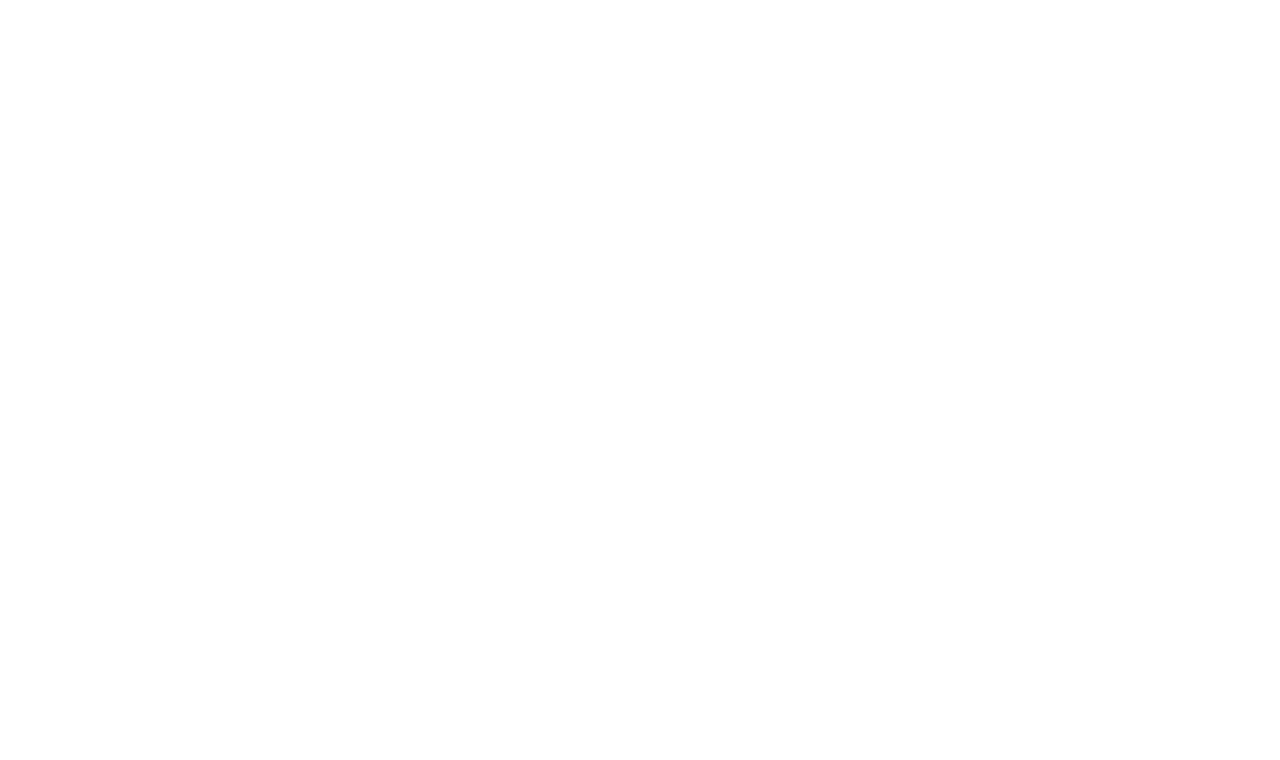
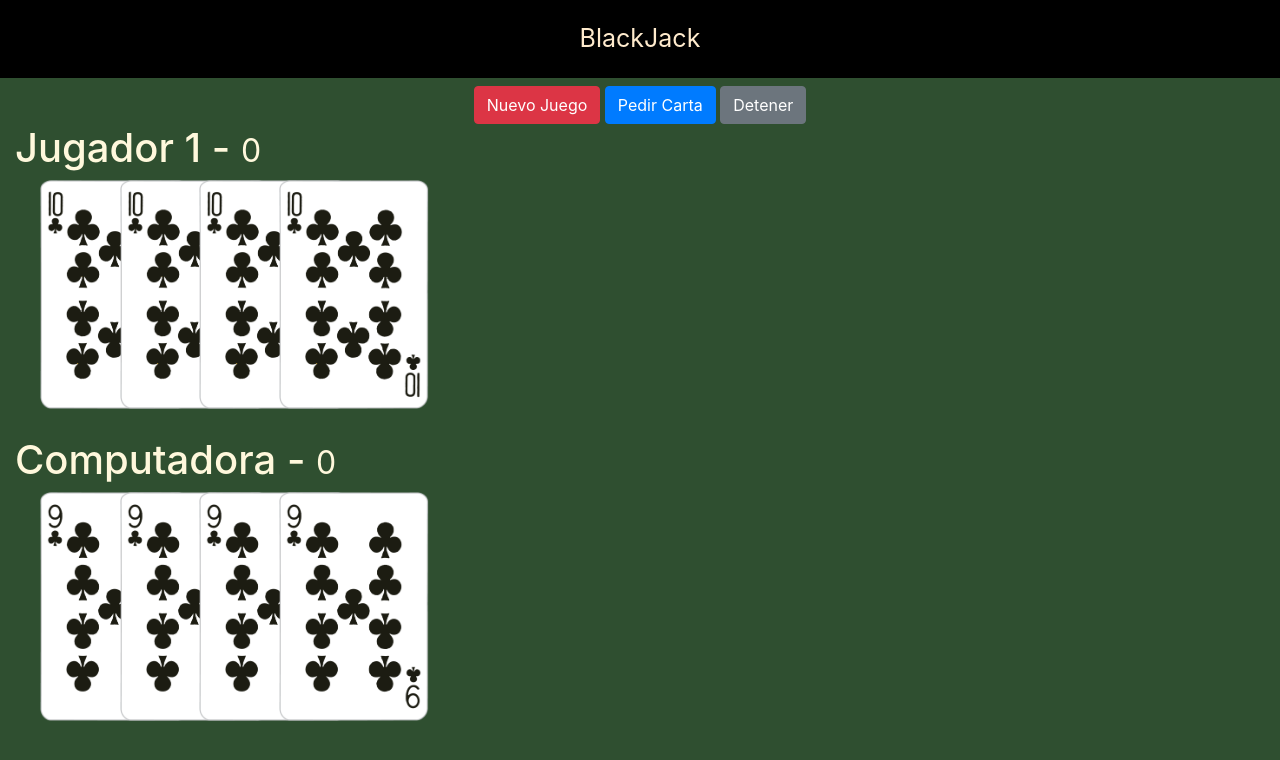
Before and after one commit to jaramosperez/javascriptmoderno, a plain HTML site: page 02-blackjack/index.html in a window 1280 px wide. Drawn offline with nearby package versions, Linux system fonts and the light colour scheme.

Commit message:
Estilo y estructura del juego

```diff
--- a/02-blackjack/assets/css/styles.css
+++ b/02-blackjack/assets/css/styles.css
@@ -0,0 +1,24 @@
+html, body {
+    margin: 0px;
+    background-color: #2f4f30;
+    color: cornsilk;
+}
+
+.titulo {
+    text-align: center;
+    background-color: black;
+    color: blanchedalmond;
+    padding: 20px;
+    font-size: 25px;
+}
+
+.carta {
+    position: relative;
+    width: 150px;
+    left: 100px;
+    margin-left: -75px;
+}
+
+#computadora-cartas, #jugador-cartas {
+    height: 240px;
+}
--- a/02-blackjack/index.html
+++ b/02-blackjack/index.html
@@ -4,12 +4,44 @@
     <meta charset="UTF-8">
     <meta name="viewport" content="width=device-width, initial-scale=1.0">
     <title>BlackJack</title>
+    <link rel="stylesheet" href="https://stackpath.bootstrapcdn.com/bootstrap/4.5.2/css/bootstrap.min.css" integrity="sha384-JcKb8q3iqJ61gNV9KGb8thSsNjpSL0n8PARn9HuZOnIxN0hoP+VmmDGMN5t9UJ0Z" crossorigin="anonymous">
     <link rel="stylesheet" href="assets/css/styles.css">
 </head>
 <body>
+    <header class="titulo">BlackJack</header>
 
+    <div class="row mt-2">
+        <div class="col text-center">
+            <button class="btn btn-danger">Nuevo Juego</button>
+            <button class="btn btn-primary">Pedir Carta</button>
+            <button class="btn btn-secondary">Detener</button>
+        </div>
+    </div>
+    <div class="row container">
+        <div class="col">
+            <h1>Jugador 1 - <small>0</small></h1>
+            <div id="jugador-cartas">
+                <img class="carta" src="assets/cartas/10C.png" alt="carta">
+                <img class="carta" src="assets/cartas/10C.png" alt="carta">
+                <img class="carta" src="assets/cartas/10C.png" alt="carta">
+                <img class="carta" src="assets/cartas/10C.png" alt="carta">
+            </div>
+        </div>
 
+    </div>
 
+    <div class="row container mt-3">
+        <div class="col">
+            <h1>Computadora - <small>0</small></h1>
+            <div id="computadora-cartas">
+                <img class="carta" src="assets/cartas/9C.png" alt="carta">
+                <img class="carta" src="assets/cartas/9C.png" alt="carta">
+                <img class="carta" src="assets/cartas/9C.png" alt="carta">
+                <img class="carta" src="assets/cartas/9C.png" alt="carta">
+            </div>
+        </div>
+
+    </div>
     <script src="assets/js/juego.js"></script>
 </body>
 </html>
```
